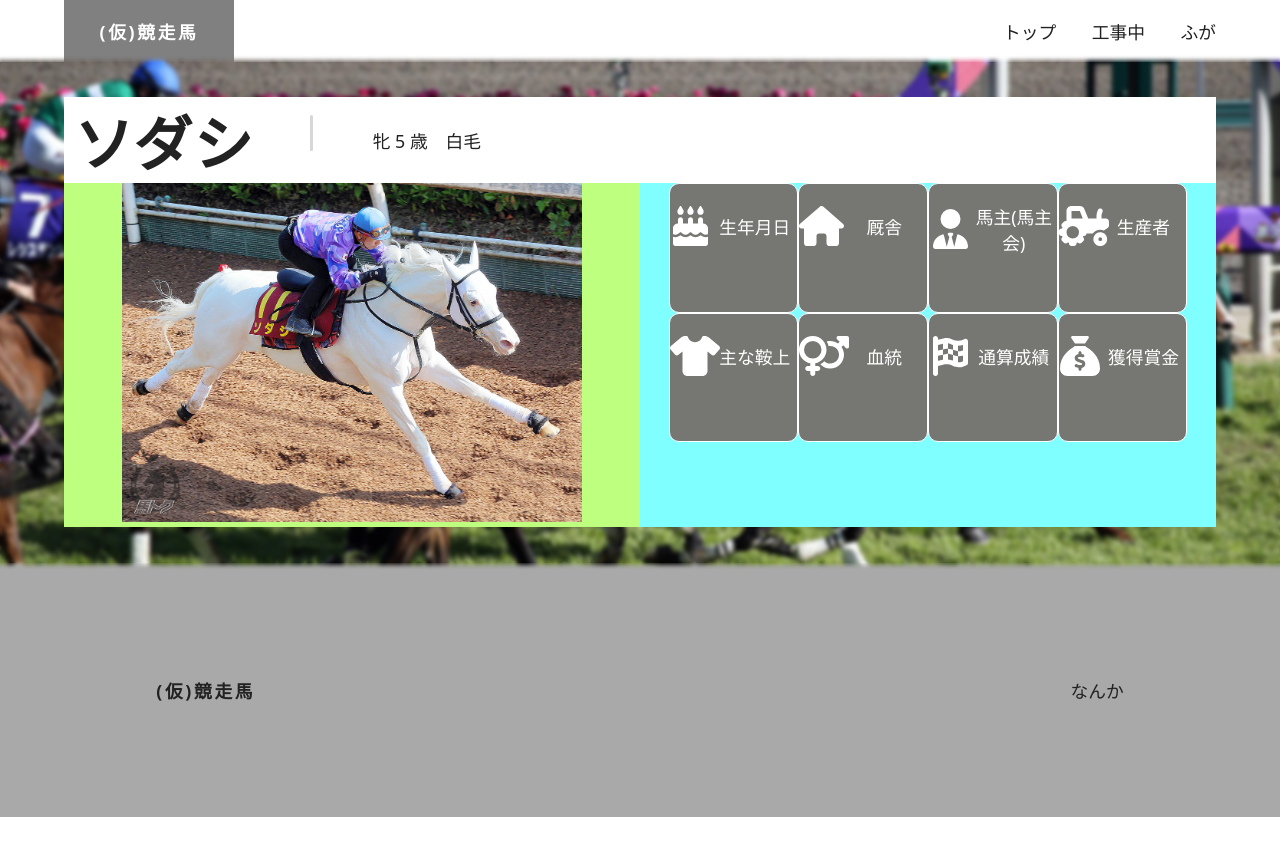
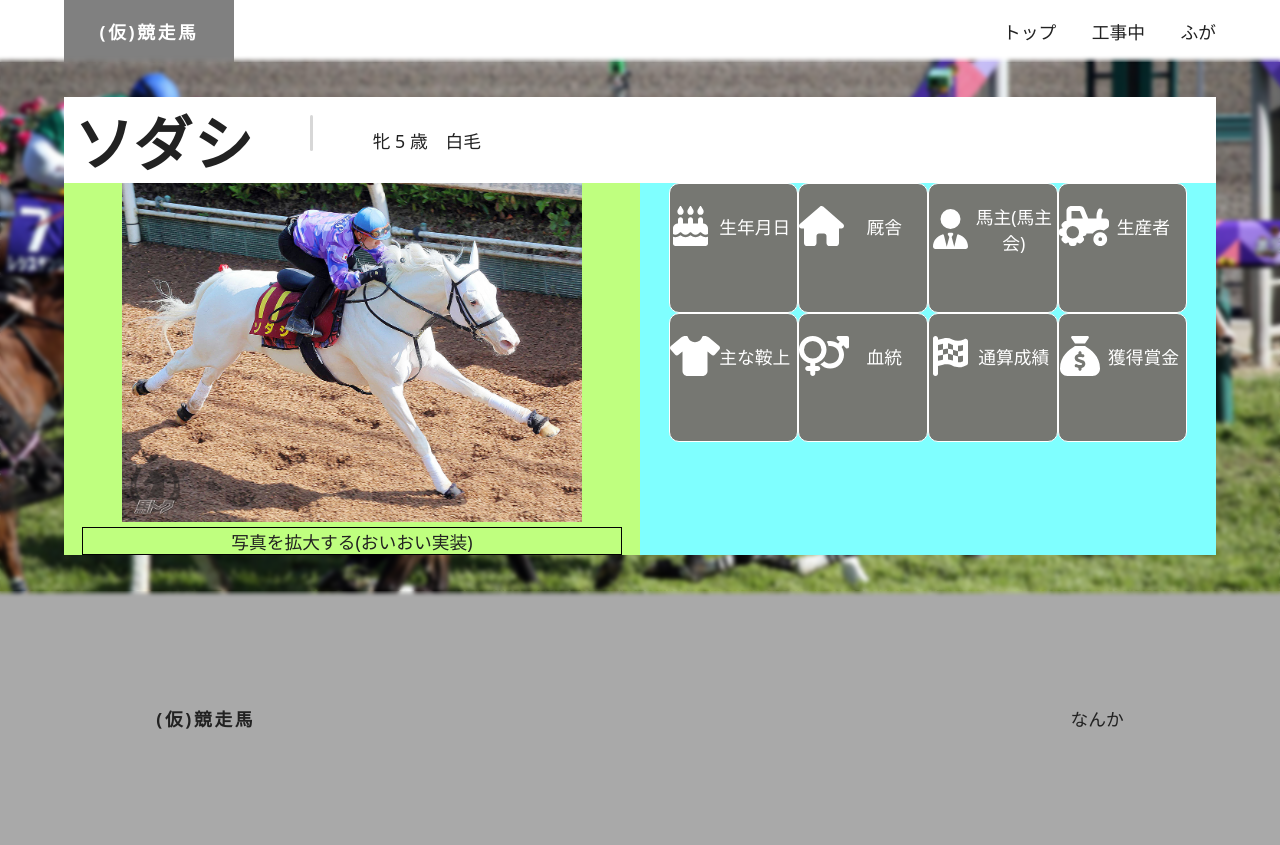
Before and after one commit to arubaito/kyosoba-front, a Next.js app: page /horse in a window 1280 px wide. Before the commit the page ends 817 px from the top, so only its background shows below. Built offline with nearby package versions, Linux system fonts and the light colour scheme.

Commit message:
クラス名をリファクタリング

```diff
--- a/pages/horse/index.jsx
+++ b/pages/horse/index.jsx
@@ -10,13 +10,14 @@ export default function Horse({ horseName }) {
             <div className={styles.horseInfo}>
                 {/* 馬名 */}
                 <UmaInfoName />
-                <div className={styles.contents}>
+                <div className={styles.flexibleContents}>
                     {/* 馬の写真 */}
                     <div className={styles.horsePictureContainer}>
                         <Image
                             src={sodashi}
                             className={styles.horsePicture}
                         />
+                        <div style={{border:"1px solid black", margin:"0 1em"} }> 写真を拡大する(おいおい実装)</div>
                     </div>
                     {/* 馬の情報 */}
                     <div className={styles.horseInfoDetail}>
--- a/styles/page/horse.module.css
+++ b/styles/page/horse.module.css
@@ -12,9 +12,8 @@
     background-color: rgba(0, 255, 255, 0.5);
 }
 
-
 /* フレキシブルボックス */
-.contents{
+.flexibleContents{
     display: flex;
     flex-direction: column;
 }
@@ -23,7 +22,8 @@
     height: auto;
 }
 @media (min-width:768px) {
-    .contents{
+    /* 画面サイズが大きい場合は横並び */
+    .flexibleContents{
         flex-direction: row;
     }
     .horsePictureContainer{
```
